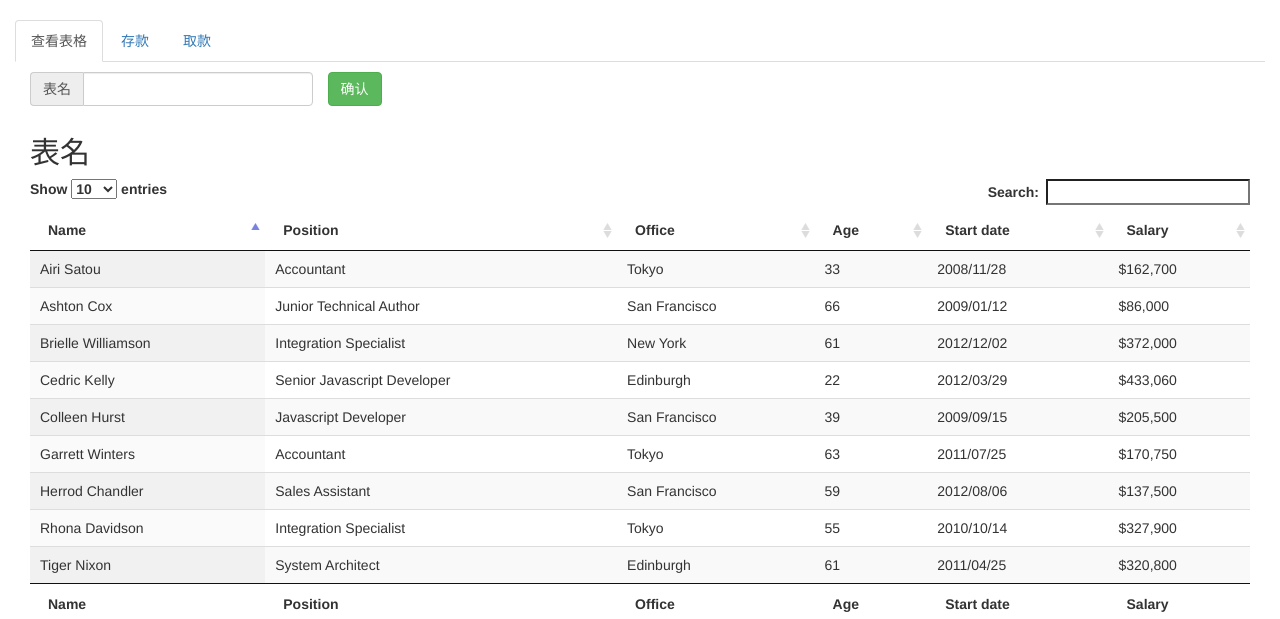
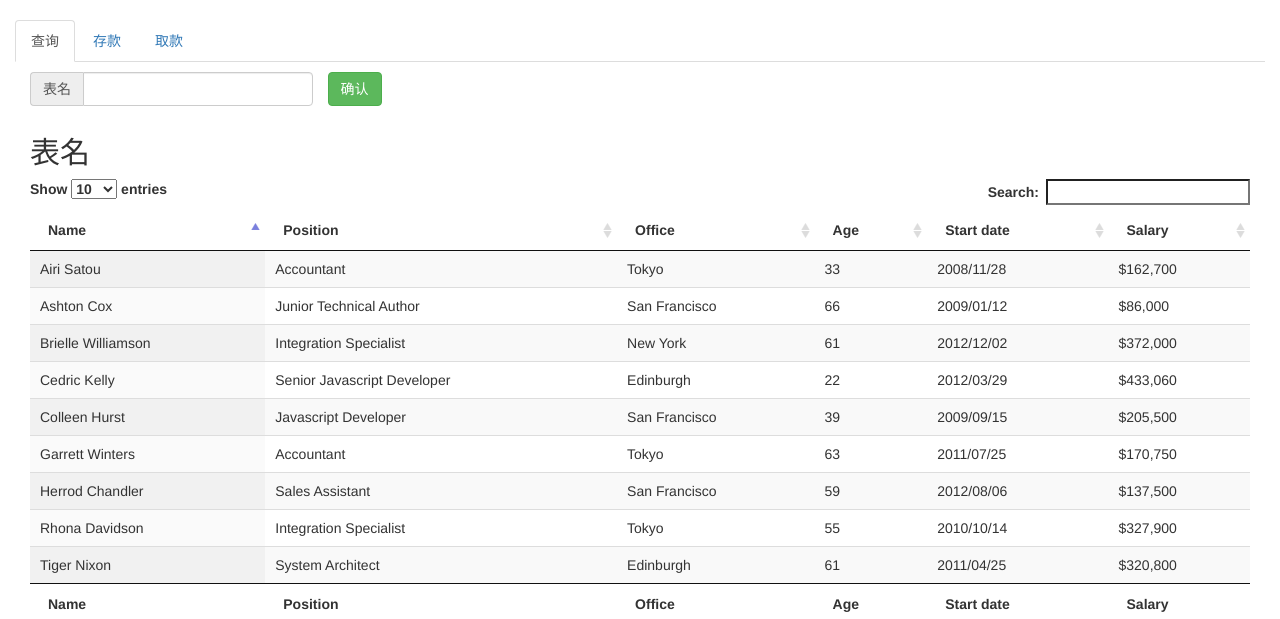
Before and after one commit to PolyKen/bank, a Flask app: page / in a window 1280 px wide. Shown: the part 51-670 px from the top of the page. Run offline with Flask 2, Linux system fonts and the light colour scheme; some libraries are stand-ins or nearby versions.

Commit message:
fix index button

```diff
--- a/templates/index.html
+++ b/templates/index.html
@@ -23,7 +23,7 @@
 <div class="container-fluid">
     <ul class="nav nav-tabs" id="myTab">
         <li id="tab-1" class="active">
-            <a href="#tables" data-toggle="tab">查看表格</a>
+            <a href="#tables" data-toggle="tab">查询</a>
         </li>
         <li id="tab-2">
             <a href="#opt-deposit" data-toggle="tab">存款</a>
```
